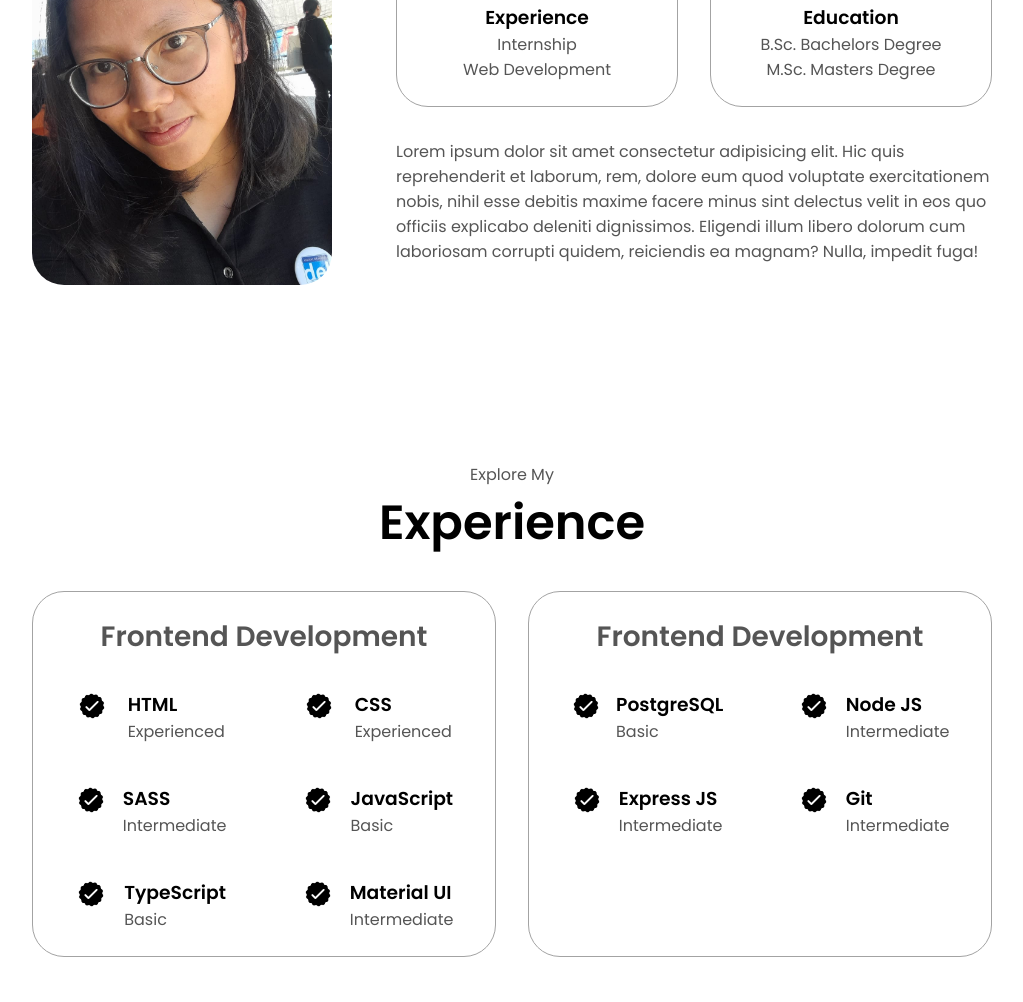
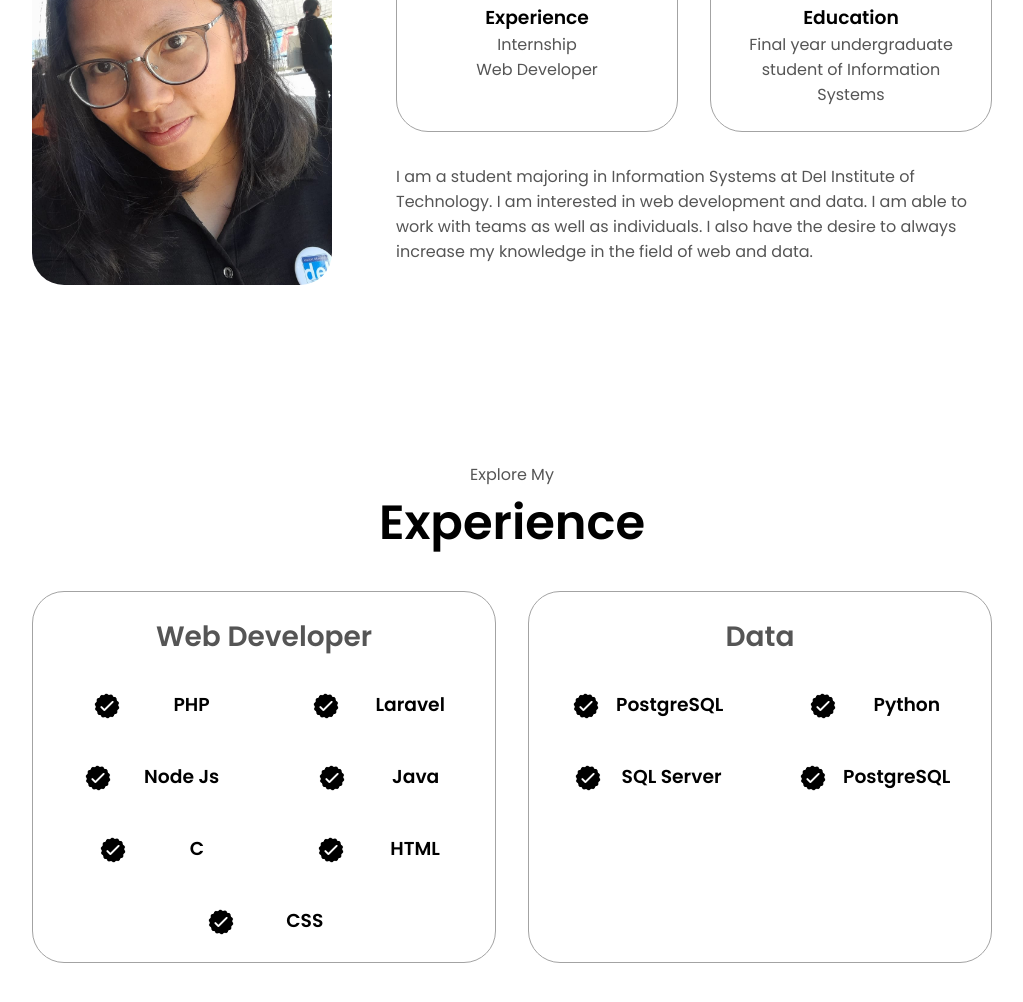
Before and after one commit to Christine-Hutagaol/christine.github.io, a plain HTML site: page index.html in a window 1280 px wide. Shown: the part 1178-2180 px from the top of the page, without its empty margins (128-1151 px from the left). Drawn offline with Linux system fonts and the light colour scheme.

Commit message:
portfolio

```diff
--- a/index.html
+++ b/index.html
@@ -4,9 +4,11 @@
     <meta charset="UTF-8" />
     <meta http-equiv="X-UA-Compatible" content="IE=edge" />
     <meta name="viewport" content="width=device-width, initial-scale=1.0" />
-    <title>Christine Hutagaol</title>
+    <title>My Portfolio</title>
     <link rel="stylesheet" href="style.css" />
     <link rel="stylesheet" href="mediaqueries.css" />
+    <!-- Tambahkan favicon -->
+    <link rel="icon" href="./assets/logo.png" type="image/png" />
 </head>
 <body>
     <nav id="desktop-nav">
@@ -66,7 +68,7 @@
       <div class="section__text">
         <p class="section__text__p1">Hello, I'm</p>
         <h1 class="title">Christine Hutagaol</h1>
-        <p class="section__text__p2">Web Development</p>
+        <p class="section__text__p2">Web Developer</p>
         <div class="btn-container">
           <button
             class="btn btn-color-2"
@@ -114,7 +116,7 @@
                 class="icon"
               />
               <h3>Experience</h3>
-              <p>Internship<br />Web Development</p>
+              <p>Internship<br />Web Developer</p>
             </div>
             <div class="details-container">
               <img
@@ -123,17 +125,12 @@
                 class="icon"
               />
               <h3>Education</h3>
-              <p>B.Sc. Bachelors Degree<br />M.Sc. Masters Degree</p>
+              <p>Final year undergraduate student of Information Systems</p>
             </div>
           </div>
           <div class="text-container">
             <p>
-              Lorem ipsum dolor sit amet consectetur adipisicing elit. Hic quis
-              reprehenderit et laborum, rem, dolore eum quod voluptate
-              exercitationem nobis, nihil esse debitis maxime facere minus sint
-              delectus velit in eos quo officiis explicabo deleniti dignissimos.
-              Eligendi illum libero dolorum cum laboriosam corrupti quidem,
-              reiciendis ea magnam? Nulla, impedit fuga!
+              I am a student majoring in Information Systems at DeI Institute of Technology. I am interested in web development and data. I am able to work with teams as well as individuals. I also have the desire to always increase my knowledge in the field of web and data.
             </p>
           </div>
         </div>
@@ -145,7 +142,7 @@
       <div class="experience-details-container">
         <div class="about-containers">
           <div class="details-container">
-            <h2 class="experience-sub-title">Frontend Development</h2>
+            <h2 class="experience-sub-title">Web Developer</h2>
             <div class="article-container">
               <article>
                 <img
@@ -154,8 +151,57 @@
                   class="icon"
                 />
                 <div>
+                  <h3>PHP</h3>
+                </div>
+              </article>
+              <article>
+                <img
+                  src="./assets/checkmark.png"
+                  alt="Experience icon"
+                  class="icon"
+                />
+                <div>
+                  <h3>Laravel</h3>
+                </div>
+              </article>
+              <article>
+                <img
+                  src="./assets/checkmark.png"
+                  alt="Experience icon"
+                  class="icon"
+                />
+                <div>
+                  <h3>Node Js</h3>
+                </div>
+              </article>
+              <article>
+                <img
+                  src="./assets/checkmark.png"
+                  alt="Experience icon"
+                  class="icon"
+                />
+                <div>
+                  <h3>Java</h3>
+                </div>
+              </article>
+              <article>
+                <img
+                  src="./assets/checkmark.png"
+                  alt="Experience icon"
+                  class="icon"
+                />
+                <div>
+                  <h3>C</h3>
+                </div>
+              </article>
+              <article>
+                <img
+                  src="./assets/checkmark.png"
+                  alt="Experience icon"
+                  class="icon"
+                />
+                <div>
                   <h3>HTML</h3>
-                  <p>Experienced</p>
                 </div>
               </article>
               <article>
@@ -166,7 +212,21 @@
                 />
                 <div>
                   <h3>CSS</h3>
-                  <p>Experienced</p>
+                </div>
+              </article>
+            </div>
+          </div>
+          <div class="details-container">
+            <h2 class="experience-sub-title">Data</h2>
+            <div class="article-container">
+              <article>
+                <img
+                  src="./assets/checkmark.png"
+                  alt="Experience icon"
+                  class="icon"
+                />
+                <div>
+                  <h3>PostgreSQL</h3>
                 </div>
               </article>
               <article>
@@ -176,8 +236,7 @@
                   class="icon"
                 />
                 <div>
-                  <h3>SASS</h3>
-                  <p>Intermediate</p>
+                  <h3>Python</h3>
                 </div>
               </article>
               <article>
@@ -187,8 +246,7 @@
                   class="icon"
                 />
                 <div>
-                  <h3>JavaScript</h3>
-                  <p>Basic</p>
+                  <h3>SQL Server</h3>
                 </div>
               </article>
               <article>
@@ -198,68 +256,7 @@
                   class="icon"
                 />
                 <div>
-                  <h3>TypeScript</h3>
-                  <p>Basic</p>
-                </div>
-              </article>
-              <article>
-                <img
-                  src="./assets/checkmark.png"
-                  alt="Experience icon"
-                  class="icon"
-                />
-                <div>
-                  <h3>Material UI</h3>
-                  <p>Intermediate</p>
-                </div>
-              </article>
-            </div>
-          </div>
-          <div class="details-container">
-            <h2 class="experience-sub-title">Frontend Development</h2>
-            <div class="article-container">
-              <article>
-                <img
-                  src="./assets/checkmark.png"
-                  alt="Experience icon"
-                  class="icon"
-                />
-                <div>
                   <h3>PostgreSQL</h3>
-                  <p>Basic</p>
-                </div>
-              </article>
-              <article>
-                <img
-                  src="./assets/checkmark.png"
-                  alt="Experience icon"
-                  class="icon"
-                />
-                <div>
-                  <h3>Node JS</h3>
-                  <p>Intermediate</p>
-                </div>
-              </article>
-              <article>
-                <img
-                  src="./assets/checkmark.png"
-                  alt="Experience icon"
-                  class="icon"
-                />
-                <div>
-                  <h3>Express JS</h3>
-                  <p>Intermediate</p>
-                </div>
-              </article>
-              <article>
-                <img
-                  src="./assets/checkmark.png"
-                  alt="Experience icon"
-                  class="icon"
-                />
-                <div>
-                  <h3>Git</h3>
-                  <p>Intermediate</p>
                 </div>
               </article>
             </div>
```
